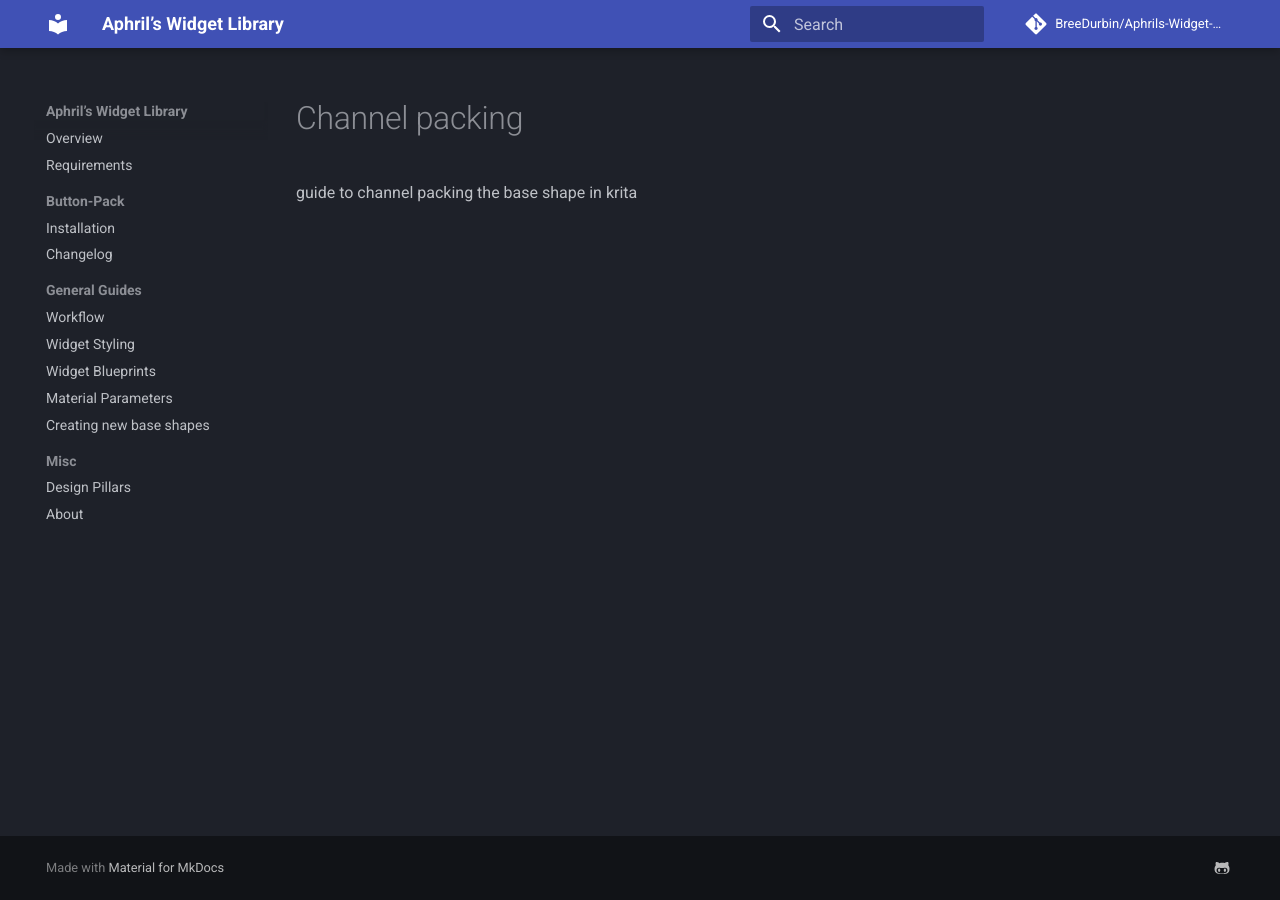
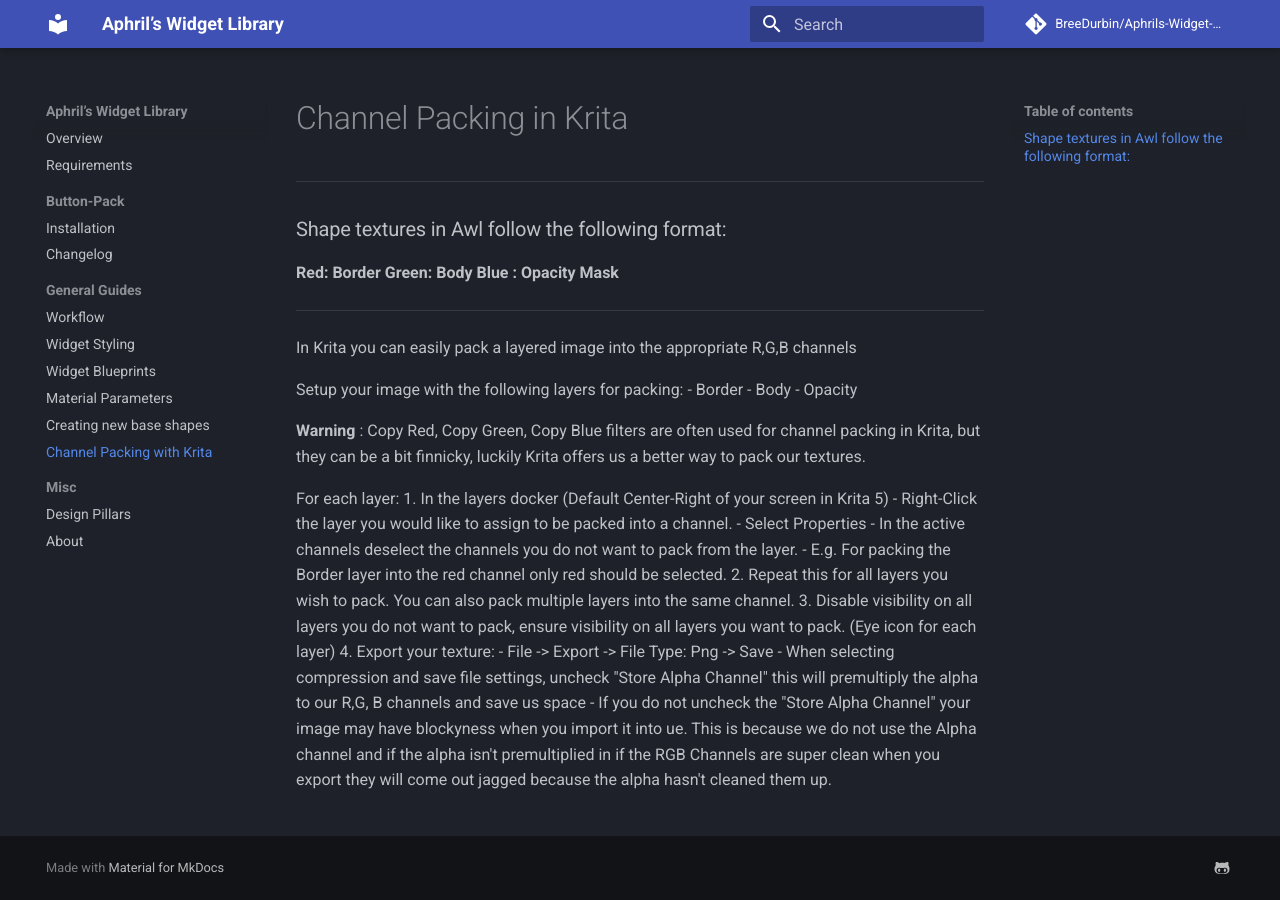
Before and after one commit to BreeDurbin/Aphrils-Widget-Library, an MkDocs documentation site: the page built from docs/general-guides/channel-packing.md, in a window 1280 px wide. Built offline with MkDocs 1.6.1 and Material for MkDocs 9.7.7, drawn with Linux system fonts in a browser that asks for light colours; comment, search, counter and statistics services are not loaded.

Commit message:
Yet more docs

```diff
--- a/docs/general-guides/channel-packing.md
+++ b/docs/general-guides/channel-packing.md
@@ -1,4 +1,36 @@
+# Channel Packing in Krita
 
+---
 
+### Shape textures in Awl follow the following format:
 
-guide to channel packing the base shape in krita
+**Red: Border**
+**Green: Body**
+**Blue : Opacity Mask**
+
+---
+
+In Krita you can easily pack a layered image into the appropriate R,G,B channels
+
+Setup your image with the following layers for packing:
+  - Border
+  - Body
+  - Opacity
+
+**Warning** : Copy Red, Copy Green, Copy Blue filters are often used for channel packing in Krita,
+but they can be a bit finnicky, luckily Krita offers us a better way to pack our textures.
+
+For each layer:
+1. In the layers docker (Default Center-Right of your screen in Krita 5)
+  - Right-Click the layer you would like to assign to be packed into a channel.
+  - Select Properties
+  - In the active channels deselect the channels you do not want to pack from the layer.
+  - E.g. For packing the Border layer into the red channel only red should be selected.
+2. Repeat this for all layers you wish to pack. You can also pack multiple layers into the same channel.
+3. Disable visibility on all layers you do not want to pack, ensure visibility on all layers you want to pack. (Eye icon for each layer)
+4. Export your texture:
+   - File -> Export -> File Type: Png -> Save
+   - When selecting compression and save file settings, uncheck "Store Alpha Channel" this will premultiply the alpha to our R,G, B channels and save us space
+   - If you do not uncheck the "Store Alpha Channel" your image may have blockyness when you import it into ue.
+     This is because we do not use the Alpha channel and if the alpha isn't premultiplied in if the RGB Channels are super clean when you export they will come out
+     jagged because the alpha hasn't cleaned them up.
--- a/mkdocs.yml
+++ b/mkdocs.yml
@@ -25,20 +25,21 @@
   - attr_list
 
 nav:
-  - Overview:                       index.md
-  - Requirements:                   requirements.md
+  - Overview:                         index.md
+  - Requirements:                     requirements.md
   - Button-Pack:
-      - Installation:               button-pack/button-pack-installation.md
-      - Changelog:                  button-pack/changelog.md
+      - Installation:                 button-pack/button-pack-installation.md
+      - Changelog:                    button-pack/changelog.md
   - General Guides:
-      - Workflow:                   general-guides/workflow.md
-      - Widget Styling:             general-guides/widget-styling.md
-      - Widget Blueprints:          general-guides/widget-blueprints.md
-      - Material Parameters:        general-guides/material-parameters.md
-      - Creating new base shapes:   general-guides/creating-new-shape-textures.md
+      - Workflow:                     general-guides/workflow.md
+      - Widget Styling:               general-guides/widget-styling.md
+      - Widget Blueprints:            general-guides/widget-blueprints.md
+      - Material Parameters:          general-guides/material-parameters.md
+      - Creating new base shapes:     general-guides/creating-new-shape-textures.md
+      - Channel Packing with Krita:   general-guides/channel-packing.md
   - Misc:
-      - Design Pillars:             misc/design-pillars.md
-      - About:                      misc/about.md
+      - Design Pillars:               misc/design-pillars.md
+      - About:                        misc/about.md
 
 extra:
   social:
```
Also changed, not shown: docs/button-pack/button-pack-installation.md (+2 -0 lines), site/button-pack/button-pack-installation/index.html, site/search/search_index.json.
